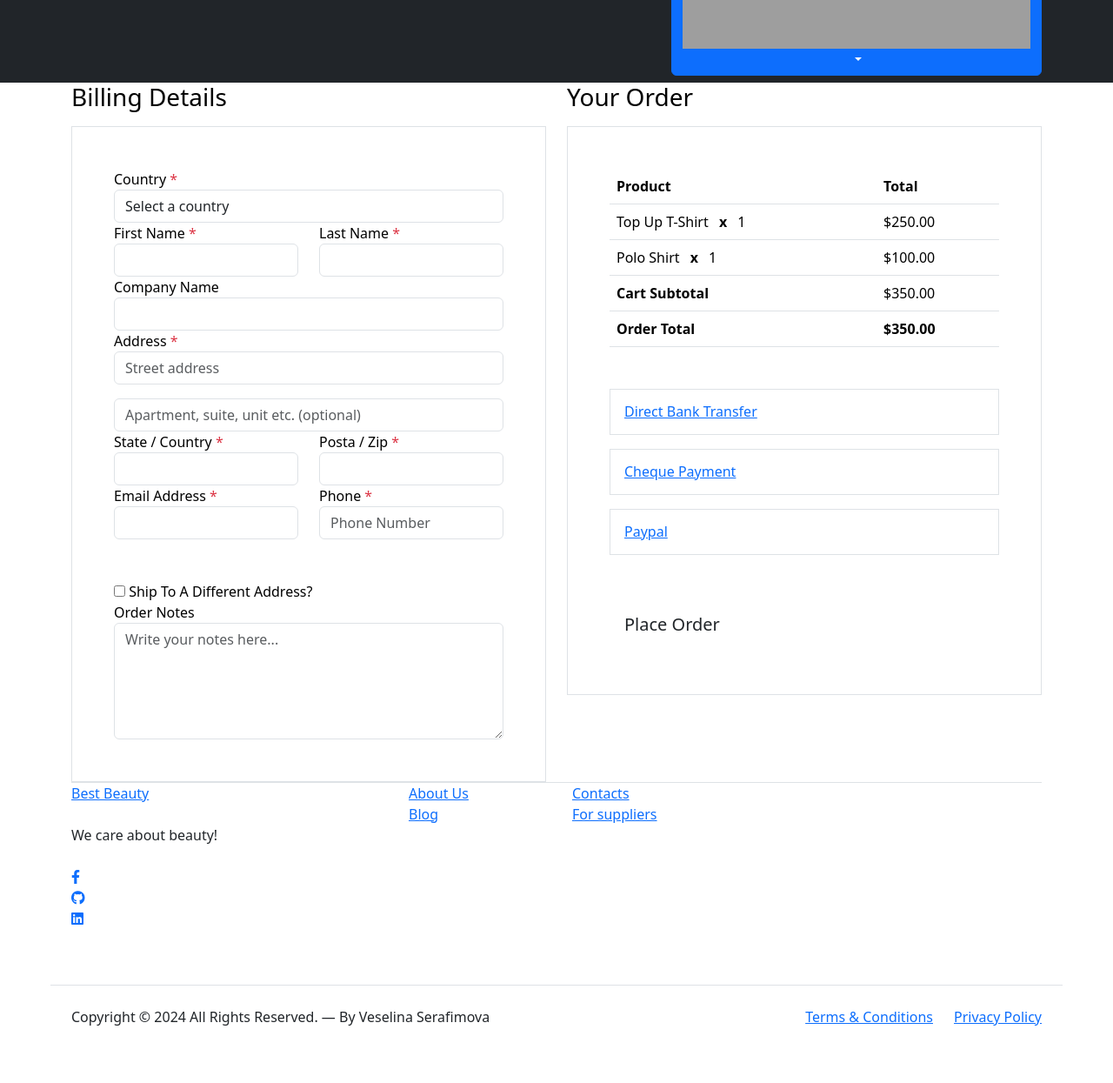
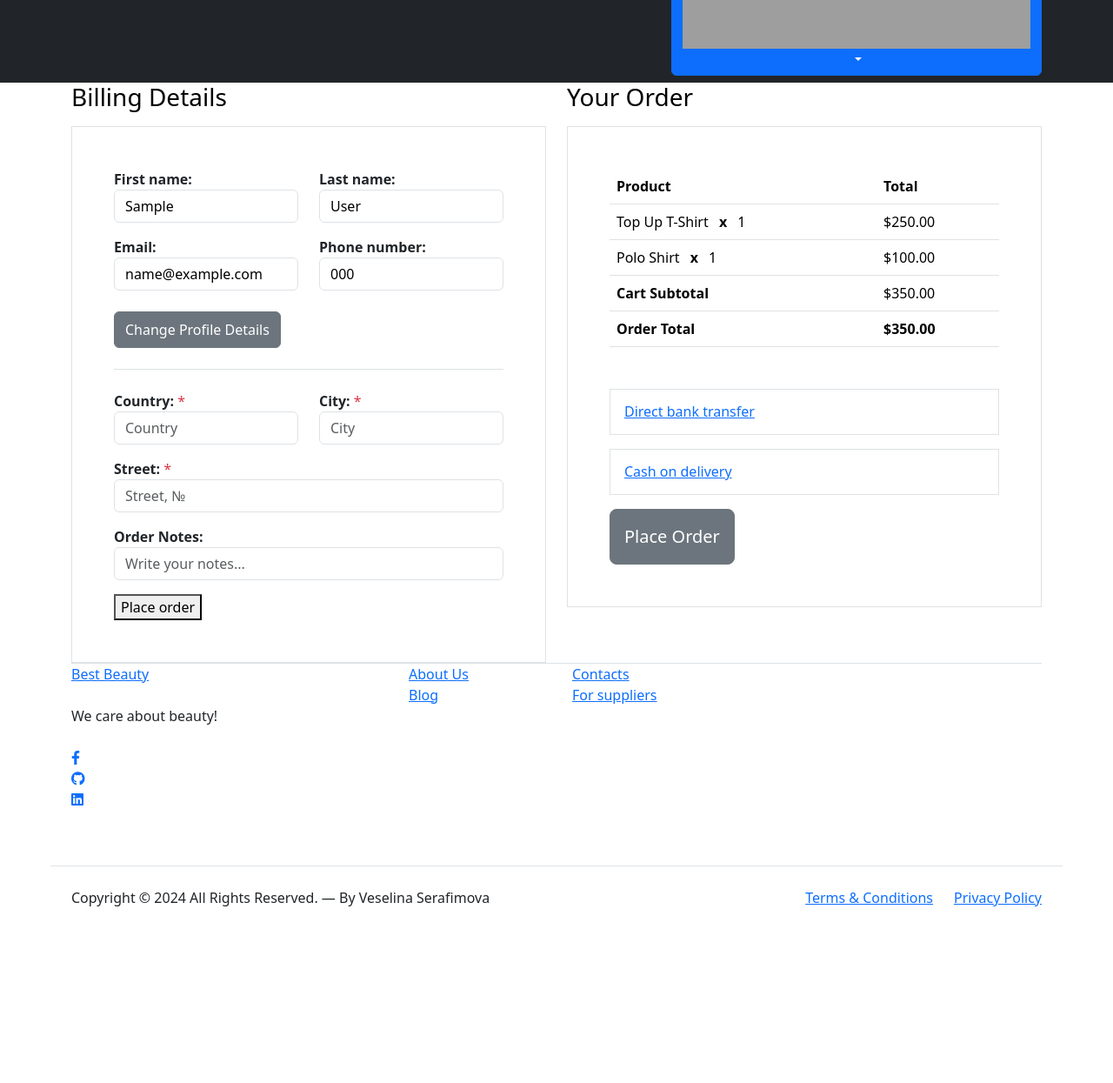
Before and after one commit to vessln/Cosmetics_store, a Django app: page /orders/checkout/ in a window 1280 px wide. Shown: the part 259-1504 px from the top of the page at 87% size. After the commit the page ends 1301 px from the top, so only its background shows below. Run offline with Django 5.2, Linux system fonts and the light colour scheme; a user stored in the database is signed in; tables that the repository leaves empty hold one stand-in row (values such as "Sample post"); some libraries are stand-ins or nearby versions; grey boxes are pictures that could not be loaded.

Commit message:
update checkout tempate and form

```diff
--- a/cosmetics_store/accounts/forms.py
+++ b/cosmetics_store/accounts/forms.py
@@ -64,4 +64,11 @@ class UpdateUserForm(auth_forms.UserChangeForm):
 class UserShippingAddressForm(forms.ModelForm):
     class Meta:
         model = UserShippingAddressModel
-        fields = ("country", "city", "street_address", )
+        fields = ("country", "city", "street_address", "notes", )
+
+        widgets = {
+            "country": forms.TextInput(attrs={"placeholder": "Country", "class": "form-control", }),
+            "city": forms.TextInput(attrs={"placeholder": "City", "class": "form-control", }),
+            "street_address": forms.TextInput(attrs={"placeholder": "Street, №", "class": "form-control",}),
+            "notes": forms.TextInput(attrs={"placeholder": "Write your notes...", "class": "form-control",}),
+        }
--- a/cosmetics_store/orders/models.py
+++ b/cosmetics_store/orders/models.py
@@ -63,9 +63,3 @@ class OrderModel(models.Model):  # this order store all the products that user w
         total_sum += sum([order_product.get_product_sum() for order_product in self.products.all()])
 
         return total_sum
-
-    # def get_quantity_of_all_products_in_order(self):
-    #     total_quantity = 0
-    #     total_quantity += sum([order_product.quantity for order_product in self.products.all()])
-    #
-    #     return total_quantity
--- a/cosmetics_store/orders/views.py
+++ b/cosmetics_store/orders/views.py
@@ -146,7 +146,8 @@ class CheckoutView(auth_mixins.LoginRequiredMixin, generic_views.FormView):
     template_name = "orders/checkout.html"
     success_url = reverse_lazy("success_url_name")
 
-        # def form_valid(self, form):
-        #     form.instance.user = self.request.user
-        #     form.save()
-        #     return super().form_valid(form)
+    def form_valid(self, form):  # set current user who create the order and fill out the shipping details to `user`
+        form.instance.user = self.request.user
+        form.save()
+
+        return super().form_valid(form)
--- a/templates/orders/checkout.html
+++ b/templates/orders/checkout.html
@@ -11,151 +11,77 @@
 		        <div class="col-md-6 mb-5 mb-md-0">
 		          <h2 class="h3 mb-3 text-black">Billing Details</h2>
 		          <div class="p-3 p-lg-5 border bg-white">
-		            <div class="form-group">
-		              <label for="c_country" class="text-black">Country <span class="text-danger">*</span></label>
-		              <select id="c_country" class="form-control">
-		                <option value="1">Select a country</option>
-		                <option value="2">bangladesh</option>
-		                <option value="3">Algeria</option>
-		                <option value="4">Afghanistan</option>
-		                <option value="5">Ghana</option>
-		                <option value="6">Albania</option>
-		                <option value="7">Bahrain</option>
-		                <option value="8">Colombia</option>
-		                <option value="9">Dominican Republic</option>
-		              </select>
+
+		            <div class="form-group row">
+		              <div class="col-md-6 mb-3"><b>First name:</b>
+		                <div class="text-black form-control"> {{ request.user.first_name }}</div>
 		              </div>
-		            <div class="form-group row">
-		              <div class="col-md-6">
-		                <label for="c_fname" class="text-black">First Name <span class="text-danger">*</span></label>
-		                <input type="text" class="form-control" id="c_fname" name="c_fname">
-		              </div>
-		              <div class="col-md-6">
-		                <label for="c_lname" class="text-black">Last Name <span class="text-danger">*</span></label>
-		                <input type="text" class="form-control" id="c_lname" name="c_lname">
+		              <div class="col-md-6 mb-3"><b>Last name:</b>
+		                <div class="text-black form-control"> {{ request.user.last_name }}</div>
 		              </div>
 		            </div>
 
                     <div class="form-group row">
-		              <div class="col-md-12">
-		                <label for="c_companyname" class="text-black">Company Name </label>
-		                <input type="text" class="form-control" id="c_companyname" name="c_companyname">
+		              <div class="col-md-6 mb-4"><b>Email:</b>
+		                <div class="text-black form-control"> {{ request.user.email }}</div>
 		              </div>
-		            </div>
-
-		            <div class="form-group row">
-		              <div class="col-md-12">
-		                <label for="c_address" class="text-black">Address <span class="text-danger">*</span></label>
-		                <input type="text" class="form-control" id="c_address" name="c_address" placeholder="Street address">
-		              </div>
-		            </div>
-
-		            <div class="form-group mt-3">
-		              <input type="text" class="form-control" placeholder="Apartment, suite, unit etc. (optional)">
-		            </div>
-
-		            <div class="form-group row">
-		              <div class="col-md-6">
-		                <label for="c_state_country" class="text-black">State / Country <span class="text-danger">*</span></label>
-		                <input type="text" class="form-control" id="c_state_country" name="c_state_country">
-		              </div>
-		              <div class="col-md-6">
-		                <label for="c_postal_zip" class="text-black">Posta / Zip <span class="text-danger">*</span></label>
-		                <input type="text" class="form-control" id="c_postal_zip" name="c_postal_zip">
-		              </div>
-		            </div>
-
-		            <div class="form-group row mb-5">
-		              <div class="col-md-6">
-		                <label for="c_email_address" class="text-black">Email Address <span class="text-danger">*</span></label>
-		                <input type="text" class="form-control" id="c_email_address" name="c_email_address">
-		              </div>
-		              <div class="col-md-6">
-		                <label for="c_phone" class="text-black">Phone <span class="text-danger">*</span></label>
-		                <input type="text" class="form-control" id="c_phone" name="c_phone" placeholder="Phone Number">
+		              <div class="col-md-6 mb-4"><b>Phone number:</b>
+		                <div class="text-black form-control"> {{ request.user.phone }}</div>
 		              </div>
 		            </div>
 
                       <div class="form-group">
-		              <label for="c_ship_different_address" class="text-black" data-bs-toggle="collapse" href="#ship_different_address" role="button" aria-expanded="false" aria-controls="ship_different_address"><input type="checkbox" value="1" id="c_ship_different_address"> Ship To A Different Address?</label>
-		              <div class="collapse" id="ship_different_address">
-		                <div class="py-2">
+		                  <a href="{% url 'edit user' pk=request.user.pk %}" class="btn btn-secondary py-2 btn-block">Change Profile Details</a>
+                      </div>
+
+                      <div class="form-group col-lg-12 mx-auto d-flex align-items-center my-4">
+                        <div class="border-bottom w-100 ml-5"></div>
+                      </div>
 
                       <div class="form-group">
-		                    <label for="c_diff_country" class="text-black">Country <span class="text-danger">*</span></label>
-		                    <select id="c_diff_country" class="form-control">
-		                      <option value="1">Select a country</option>
-		                      <option value="2">bangladesh</option>
-		                      <option value="3">Algeria</option>
-		                      <option value="4">Afghanistan</option>
-		                      <option value="5">Ghana</option>
-		                      <option value="6">Albania</option>
-		                      <option value="7">Bahrain</option>
-		                      <option value="8">Colombia</option>
-		                      <option value="9">Dominican Republic</option>
-		                    </select>
+
+                        <form action="{% url 'checkout' %}" method="post">
+                            <div class="form-group row">
+                                <div class="col-md-6 mb-3"><b>Country: </b><span class="text-danger">*</span>
+                                    <div>{{ form.country }}</div>
                                 </div>
 
+{#                                  <label for="c_ship_different_address" class="text-black" data-bs-toggle="collapse" href="#ship_different_address" role="button" aria-expanded="false" aria-controls="ship_different_address"><input type="checkbox" value="1" id="c_ship_different_address"> Ship To A Different Address?</label>#}
+{#                                  <div class="collapse" id="ship_different_address">#}
+{#                                    <div class="py-2">#}
+{#            #}
+{#                                      <div class="form-group">#}
+{#                                        <label for="c_diff_country" class="text-black">Country <span class="text-danger">*</span></label>#}
+{#                                        <select id="c_diff_country" class="form-control">#}
+{#                                          <option value="1">Select a country</option>    #}
+{#                                          <option value="2">bangladesh</option>    #}
+{#                                          <option value="3">Algeria</option>    #}
+{#                                          <option value="4">Afghanistan</option>    #}
+{#                                          <option value="5">Ghana</option>    #}
+{#                                          <option value="6">Albania</option>    #}
+{#                                          <option value="7">Bahrain</option>    #}
+{#                                          <option value="8">Colombia</option>    #}
+{#                                          <option value="9">Dominican Republic</option>    #}
+{#                                        </select>#}
+{#                                      </div>#}
 
-		                  <div class="form-group row">
-		                    <div class="col-md-6">
-		                      <label for="c_diff_fname" class="text-black">First Name <span class="text-danger">*</span></label>
-		                      <input type="text" class="form-control" id="c_diff_fname" name="c_diff_fname">
-		                    </div>
-		                    <div class="col-md-6">
-		                      <label for="c_diff_lname" class="text-black">Last Name <span class="text-danger">*</span></label>
-		                      <input type="text" class="form-control" id="c_diff_lname" name="c_diff_lname">
+                                <div class="col-md-6 mb-3"><b>City: </b><span class="text-danger">*</span>
+                                    <div>{{ form.city }}</div>
                                 </div>
                             </div>
 
-		                  <div class="form-group row">
-		                    <div class="col-md-12">
-		                      <label for="c_diff_companyname" class="text-black">Company Name </label>
-		                      <input type="text" class="form-control" id="c_diff_companyname" name="c_diff_companyname">
-		                    </div>
+                            <div class="col-md-12 mb-3"><b>Street: </b><span class="text-danger">*</span>
+                                <div>{{ form.street_address }}</div>
                             </div>
 
-		                  <div class="form-group row  mb-3">
-		                    <div class="col-md-12">
-		                      <label for="c_diff_address" class="text-black">Address <span class="text-danger">*</span></label>
-		                      <input type="text" class="form-control" id="c_diff_address" name="c_diff_address" placeholder="Street address">
-		                    </div>
+                            <div class="col-md-12 mb-3"><b>Order Notes: </b>
+                                <div>{{ form.notes }}</div>
                             </div>
 
-		                  <div class="form-group">
-		                    <input type="text" class="form-control" placeholder="Apartment, suite, unit etc. (optional)">
-		                  </div>
+                            {% csrf_token %}
+                            <button type="submit">Place order</button>
+                        </form>
 
-		                  <div class="form-group row">
-		                    <div class="col-md-6">
-		                      <label for="c_diff_state_country" class="text-black">State / Country <span class="text-danger">*</span></label>
-		                      <input type="text" class="form-control" id="c_diff_state_country" name="c_diff_state_country">
-		                    </div>
-		                    <div class="col-md-6">
-		                      <label for="c_diff_postal_zip" class="text-black">Posta / Zip <span class="text-danger">*</span></label>
-		                      <input type="text" class="form-control" id="c_diff_postal_zip" name="c_diff_postal_zip">
-		                    </div>
-		                  </div>
-
-		                  <div class="form-group row mb-5">
-		                    <div class="col-md-6">
-		                      <label for="c_diff_email_address" class="text-black">Email Address <span class="text-danger">*</span></label>
-		                      <input type="text" class="form-control" id="c_diff_email_address" name="c_diff_email_address">
-		                    </div>
-		                    <div class="col-md-6">
-		                      <label for="c_diff_phone" class="text-black">Phone <span class="text-danger">*</span></label>
-		                      <input type="text" class="form-control" id="c_diff_phone" name="c_diff_phone" placeholder="Phone Number">
-		                    </div>
-		                  </div>
-
-		                </div>
-
-		              </div>
-		            </div>
-
-		            <div class="form-group">
-		              <label for="c_order_notes" class="text-black">Order Notes</label>
-		              <textarea name="c_order_notes" id="c_order_notes" cols="30" rows="5" class="form-control" placeholder="Write your notes here..."></textarea>
                       </div>
 
 		          </div>
@@ -192,37 +118,32 @@
 		                </table>
 
 		                <div class="border p-3 mb-3">
-		                  <h3 class="h6 mb-0"><a class="d-block" data-bs-toggle="collapse" href="#collapsebank" role="button" aria-expanded="false" aria-controls="collapsebank">Direct Bank Transfer</a></h3>
-
+		                  <h3 class="h6 mb-0"><a class="d-block" data-bs-toggle="collapse" href="#collapsebank" role="button" aria-expanded="false" aria-controls="collapsebank">Direct bank transfer</a></h3>
 		                  <div class="collapse" id="collapsebank">
 		                    <div class="py-2">
-		                      <p class="mb-0">Make your payment directly into our bank account. Please use your Order ID as the payment reference. Your order won’t be shipped until the funds have cleared in our account.</p>
+		                      <p class="mb-0">
+                                  Make your payment directly into our bank account. Please use your Order ID as the payment
+                                  reference. Your order won’t be shipped until the funds have cleared in our account.
+                              </p>
 		                    </div>
 		                  </div>
 		                </div>
 
 		                <div class="border p-3 mb-3">
-		                  <h3 class="h6 mb-0"><a class="d-block" data-bs-toggle="collapse" href="#collapsecheque" role="button" aria-expanded="false" aria-controls="collapsecheque">Cheque Payment</a></h3>
-
+		                  <h3 class="h6 mb-0"><a class="d-block" data-bs-toggle="collapse" href="#collapsecheque" role="button" aria-expanded="false" aria-controls="collapsecheque">Cash on delivery</a></h3>
 		                  <div class="collapse" id="collapsecheque">
 		                    <div class="py-2">
-		                      <p class="mb-0">Make your payment directly into our bank account. Please use your Order ID as the payment reference. Your order won’t be shipped until the funds have cleared in our account.</p>
-		                    </div>
-		                  </div>
-		                </div>
-
-		                <div class="border p-3 mb-5">
-		                  <h3 class="h6 mb-0"><a class="d-block" data-bs-toggle="collapse" href="#collapsepaypal" role="button" aria-expanded="false" aria-controls="collapsepaypal">Paypal</a></h3>
-
-		                  <div class="collapse" id="collapsepaypal">
-		                    <div class="py-2">
-		                      <p class="mb-0">Make your payment directly into our bank account. Please use your Order ID as the payment reference. Your order won’t be shipped until the funds have cleared in our account.</p>
+		                      <p class="mb-0">
+                                  A payment method, providing you the convenience of paying for your purchases in cash
+                                  at the time of delivery, while our couriers and express delivery services ensure
+                                  seamless collection and transfer of funds between the recipient and sender.
+                              </p>
 		                    </div>
 		                  </div>
 		                </div>
 
 		                <div class="form-group">
-		                  <button class="btn btn-black btn-lg py-3 btn-block" onclick="window.location='thankyou.html'">Place Order</button>
+		                  <button class="btn btn-secondary me-4 btn-lg py-3 btn-block" onclick="window.location='thankyou.html'">Place Order</button>
 		                </div>
 
 		              </div>
```
Also changed, not shown: cosmetics_store/accounts/models.py (+16 -3 lines), cosmetics_store/accounts/migrations/0008_remove_checkoutshippingaddressmodel_user_and_more.py (added), cosmetics_store/accounts/migrations/0009_delete_checkoutshippingaddressmodel.py (added), cosmetics_store/accounts/migrations/0010_alter_usershippingaddressmodel_notes.py (added), cosmetics_store/orders/migrations/0006_alter_ordermodel_shipping_address.py (added). Lines whose indentation alone changed are shown as unchanged.
